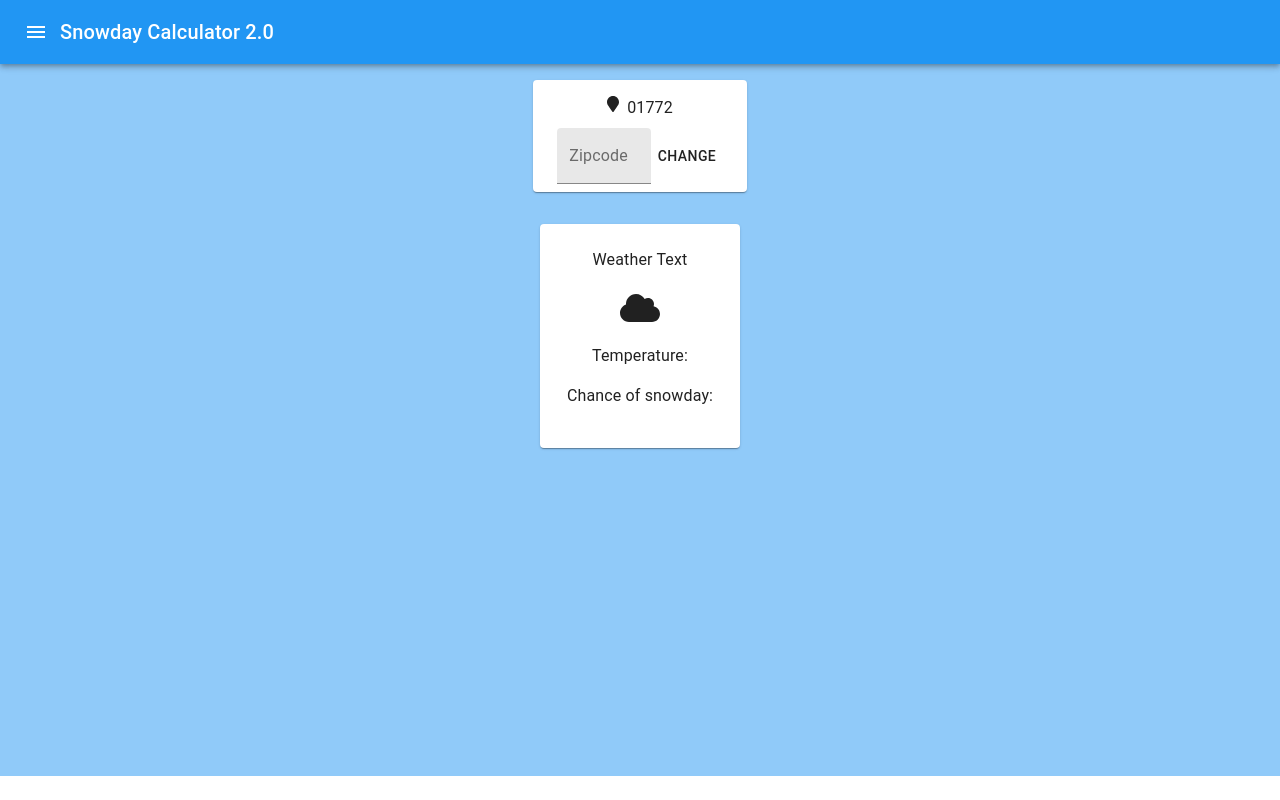
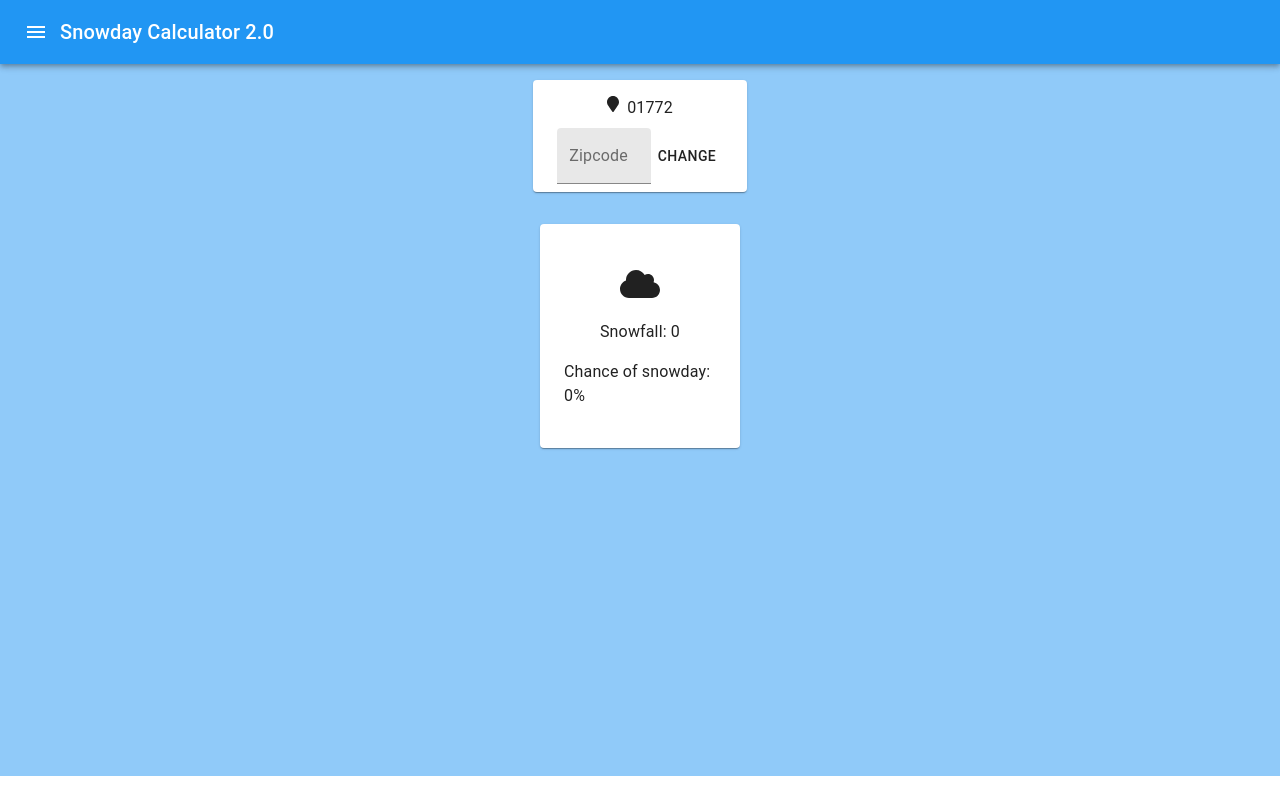
Before and after one commit to briankeefe/Snowday, a React (Create React App) app: page / in a window 1280 px wide. Built offline with nearby package versions, Linux system fonts and the light colour scheme; no server answers.

Commit message:
functioning card

```diff
--- a/src/App.js
+++ b/src/App.js
@@ -50,7 +50,7 @@ function App() {
         } else {
           console.log(res.data);
           setNextSnow(res.data.snow["1h"]);
-          setCity(res.data);
+          setCity(res.data.name);
         }
       })
       .then(() => {
@@ -91,7 +91,7 @@ function App() {
         </Box>
         <Grid container spacing={2} justify="center">
           <Grid item xs={12} sm={8} md={2}>
-            <Card snow={nextSnow} temp={100} />
+            <Card city={city} snow={nextSnow} temp={100} />
           </Grid>
         </Grid>
       </Box>
--- a/src/Card.js
+++ b/src/Card.js
@@ -10,27 +10,38 @@ const THRESHHOLD = 0.1;
 
 const card = props => {
   let snow = props.snow;
+  let city = props.city;
   let icon;
   if (snow > THRESHHOLD) {
     icon = <FontAwesomeIcon className="icon" icon={faSnowflake} />;
   } else {
     icon = <FontAwesomeIcon className="icon" icon={faCloud} />;
   }
+  let chance;
+  if (snow > 10) {
+    chance = 100;
+  } else if (snow > 5) {
+    chance = 60;
+  } else if (snow > 3) {
+    chance = 30;
+  } else {
+    chance = 0;
+  }
   return (
     <Box>
       <Card className="component-card">
         <Box p={3}>
           <Grid container className="cc-box" justify="center">
-            <Typography>Weather Text</Typography>
+            <Typography>{city}</Typography>
           </Grid>
           <Grid container className="cc-box" justify="center">
             <Box className="fontawesome">{icon}</Box>
           </Grid>
           <Grid container className="cc-box" justify="center">
-            <Typography>Temperature: </Typography>
+            <Typography>Snowfall: {snow}</Typography>
           </Grid>
           <Grid container className="cc-box" justify="center">
-            <Typography>Chance of snowday: </Typography>
+            <Typography>Chance of snowday: {chance}%</Typography>
           </Grid>
         </Box>
       </Card>
```
